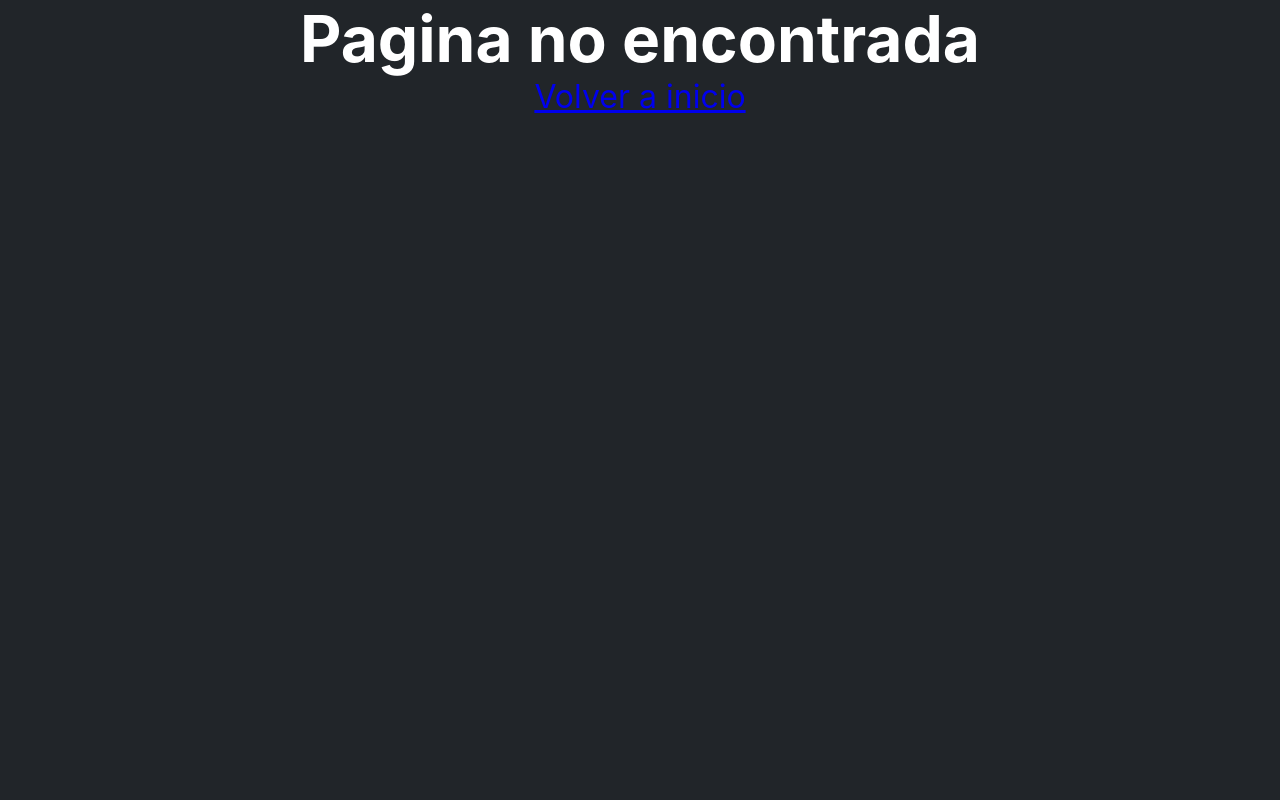
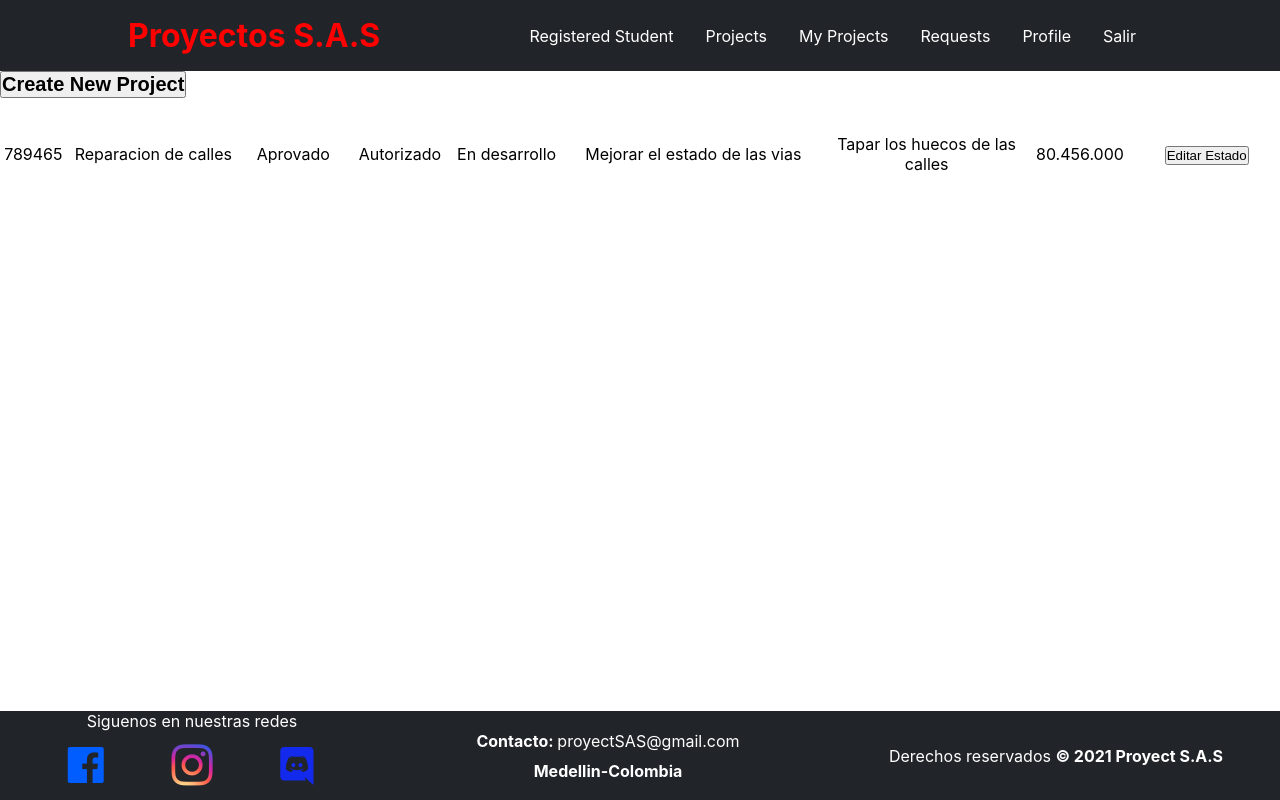
Before and after one commit to madro0/develop-of-world-Public, a React (Create React App) app in the folder fronted/: page /lider/myProjects in a window 1280 px wide. Built offline with nearby package versions, Linux system fonts and the light colour scheme.

Commit message:
coreccion de error con el footer y organizar y cambiar algunos colores

```diff
--- a/fronted/src/App.jsx
+++ b/fronted/src/App.jsx
@@ -28,11 +28,11 @@ function App() {
             </p>
           </div>
         </div>
-      </div>
-      <div style={{ height: "80px", overflow: "hidden" }}>
-        <svg viewBox="0 0 500 150" preserveAspectRatio="none" style={{ height: "100%", width: "100vw" }}>
-          <path d="M-89.72,-7.30 C67.72,266.02 255.08,58.80   499.44,133.80 L497.75,174.25 L-14.10,173.27 Z" style={{ stroke: "none", fill: "#08f" }}></path>
-        </svg>
+        <div style={{ height: "80px", overflow: "hidden" }}>
+          <svg viewBox="0 0 500 150" preserveAspectRatio="none" style={{ height: "100%", width: "100vw" }}>
+            <path d="M-89.72,-7.30 C67.72,266.02 255.08,58.80   499.44,133.80 L497.75,174.25 L-14.10,173.27 Z" style={{ stroke: "none", fill: "#08f" }}></path>
+          </svg>
+        </div>
       </div>
       <Footer />
     </div>
--- a/fronted/src/components/Header.jsx
+++ b/fronted/src/components/Header.jsx
@@ -8,8 +8,9 @@ const Header = () => {
             <h1>Proyectos S.A.S</h1>
             <nav>
                 <ul>
-                    <Link to="/private/UserRegistered"><li>Registered Users</li></Link>
-                    <Link to="/private/Projects"><li>Projects</li></Link>
+                    <Link to="/administrador/UserRegistered"><li>Registered Users</li></Link>
+                    <Link to="/administrador/Projects"><li>Projects</li></Link>
+                    <Link to="/administrador/Profile"><li>Profile</li></Link>
                     <Link to="/"><li>Salir</li></Link>
                 </ul>
             </nav>
--- /dev/null
+++ b/fronted/src/components/MyProjects.jsx
@@ -0,0 +1,43 @@
+import React from 'react'
+
+const MyProjects = () => {
+    return (
+        <div className='MyProjects'>
+            <button>
+                <h2>Create New Project</h2>
+            </button>
+            <table>
+                <thead className="MyProjects__thead">
+                    <tr className="MyProjects__tittle">
+                        <th className='MyProjects--id'>ID</th>
+                        <th>Nombre</th>
+                        <th>Aprovacion</th>
+                        <th>Estado</th>
+                        <th>Proceso</th>
+                        <th>Foco General</th>
+                        <th>Focos Espesifico</th>
+                        <th>Presupuesto</th>
+                        <th>Editar</th>
+                    </tr>
+                </thead>
+
+                <tbody className="MyProjects__data">
+                    <tr>
+                        <td projects__id>789465</td>
+                        <td>Reparacion de calles</td>
+                        <td>Aprovado</td>
+                        <td>Autorizado</td>
+                        <td>En desarrollo</td>
+                        <td>Mejorar el estado de las vias</td>
+                        <td>Tapar los huecos de las calles</td>
+                        <td>80.456.000</td>
+                        <td><button>Editar Estado</button></td>
+                    </tr>
+
+                </tbody>
+            </table>
+        </div>
+    )
+}
+
+export default MyProjects
--- a/fronted/src/index.js
+++ b/fronted/src/index.js
@@ -17,6 +17,7 @@ import PageNotFound from './pages/PageNotFound';
 import Projects from './components/Projects';
 import Profile from './components/Profile';
 import Lider from './layouts/Lider';
+import MyProjects from './components/MyProjects';
 
 ReactDOM.render(
   <Router>
@@ -35,6 +36,7 @@ ReactDOM.render(
         <Route path="Projects" element={<Projects />} />
         <Route path="student" element={<Student />} />
         <Route path="profile" element={<Profile />} />
+        <Route path="myProjects" element={<MyProjects />} />
       </Route>
 
       <Route path="*" element={<PageNotFound />} />  {/* Para cuando no se encuentre la pagina */}
--- a/fronted/src/layouts/Lider.jsx
+++ b/fronted/src/layouts/Lider.jsx
@@ -2,15 +2,20 @@ import React from 'react';
 import { Outlet } from 'react-router-dom';
 import Footer from '../components/Footer';
 import HeaderLider from '../components/HeaderLider';
+import '../styles/lider.css';
 
 const Lider = () => {
     return (
-        <div>
+        <div className='lider'>
+            <div>
             <HeaderLider />
+            </div>
             <div>
                 <Outlet />
             </div>
+            <div className='piePagina'>
             <Footer />
+            </div>
         </div>
     )
 }
--- a/fronted/src/pages/Administrador.jsx
+++ b/fronted/src/pages/Administrador.jsx
@@ -9,8 +9,10 @@ const Admnistrador = () => {
     return (
         <div className="private">
             <Header />
-                <Outlet /> {/*acá se renderizara cada una de las paginas, es casi como un prop */}
-            <Footer />
+            <Outlet /> {/*acá se renderizara cada una de las paginas, es casi como un prop */}
+            <div className='piePagina'>
+                <Footer />
+            </div>
         </div>
     )
 }
--- a/fronted/src/styles/headerLider.css
+++ b/fronted/src/styles/headerLider.css
@@ -1,8 +1,9 @@
 .headerLider{
     display: flex;
     justify-content: space-between;
-    margin: 1rem 10%;
+    padding: 1rem 10%;
     align-items: center;
+    background-color: #212529;
 }
 
 
--- /dev/null
+++ b/fronted/src/styles/lider.css
@@ -0,0 +1,5 @@
+.piePagina{
+    position: absolute;
+    bottom: 0;
+    width: 100%;
+}
--- a/fronted/src/styles/public.css
+++ b/fronted/src/styles/public.css
@@ -1,9 +1,6 @@
-html{
-    background-color: #212529;
-}
 .public{
-    height: 92vh;
-    width: 99vw;
+    height: 100vh;
+    width: 100%;
     /* border: 5px solid red; */
     margin-top: 0;
     margin-left: 0;
@@ -11,13 +8,20 @@ html{
     margin-right: 0;
     margin: auto;
     font-family: sans-serif;
+    display: flex;
+    flex-direction: column;
+    min-height: 100vh;
+}
+
+.public__main{
+    flex-grow: 1;
 }
 
 
 
 
 .public__header{
-    background-color: #EDEDED;
+    background-color: #212529;
     display: grid;
     grid-template-areas: "titulo titulo titulo titulo titulo titulo titulo titulo login"
                         "titulo titulo titulo titulo titulo titulo titulo titulo login";
@@ -32,39 +36,35 @@ html{
     font-size: 1.8rem;
     font-weight: 900;
     margin-right: 0rem;
-    margin-left: 18rem;
+    margin-left: 14rem;
 }
 .public__header--boton{
     grid-area: login;
-    margin-left: 20rem;
+    margin-left: 16rem;
 }
 
 .public__header--boton button{
     display: block;
-    background-color: #212529;
-    color: white;
+    background-color: #C4C4C4;
+    color: black;
     font-size: 1.2rem;
     margin-top: 1rem;
     padding: 0.2rem;
-    /* margin: 0.4rem 0rem; */
 }
 
 
 
 .public__header--boton button:hover{
-    background-color: #C4C4C4;
-    color: black;
+    transform: scale(1.3);
 }
 
 
-/*aca ira contenido hacerca de la empresa*/
 
 .public__contenido{
     background-image: url("../images/public-01.jpg");
     height: 40rem;
     width: 100%;
     margin: 3rem 0rem 0rem 0rem;
-    /* border: 4px solid red; */
     display: flex;
 }
 
@@ -78,31 +78,21 @@ html{
     margin-bottom: 0;
     margin-right: 0;
     margin: auto;
-    width: 60%;
+    width: 70%;
     font-size: 1.8rem;
     border-radius: 25px;
 }
-/*
-.public__contenido--igm{
-    margin: 5rem 0rem;
-    border: 3px solid red;
-    width: 200px;
-}
-
-.public__contenido--img figure{
-    flex-basis: 100px;
-    width: 20rem;
-    height: 100%;
-    border: 3px solid green;
-}
-
-.public__contenido--img img{
-    width: 100%;
-    height: 100%;
-}
-*/
 
 
 .public__ola{
     background-color: #EDEDED;
 }
+
+@media (max-width:1200px) {
+    .public__header--tittle{
+        font-size: 1.4rem;
+    }
+    .public__contenido--text{
+        font-size: 1.3rem;
+    }
+}
```
